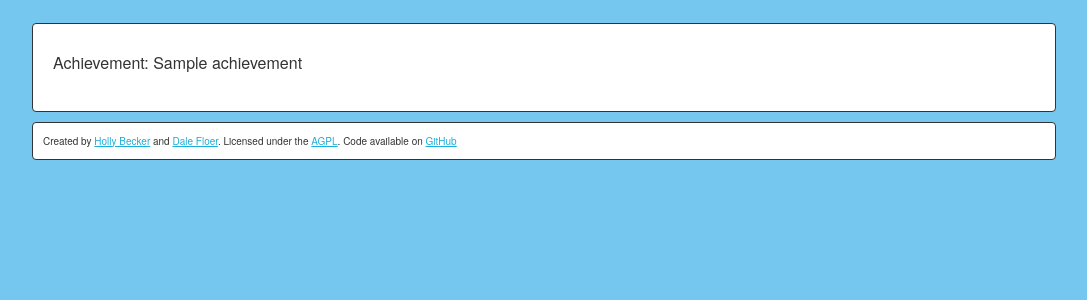
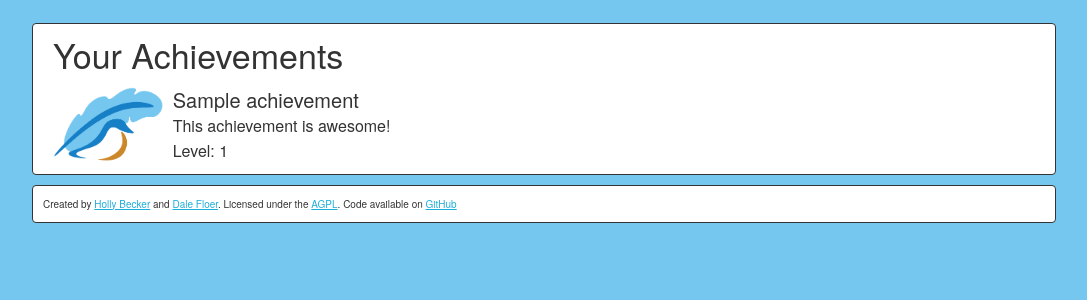
Before and after one commit to Hwesta/feathers-in-your-cap, a Django app: page /achievements/ in a window 1280 px wide. Shown: the part 67-367 px from the top of the page, without its empty margins (96-1183 px from the left). Run offline with Django 3.2, Linux system fonts and the light colour scheme; a user stored in the database is signed in; tables that the repository leaves empty hold one stand-in row (values such as "Sample post"); parts of the project's set-up code (start-up, migrations or seed data) failed here and were passed over.

Commit message:
Achievements: prettier achievments list

```diff
--- a/achievements/templates/achievements/achievementprogress_list.html
+++ b/achievements/templates/achievements/achievementprogress_list.html
@@ -1,14 +1,46 @@
 {% extends "layout.html" %}
+{% load static %}
 
 {% block title %}{{ block.super}} - Achievements{% endblock %}
 
 {% block content %}
 
-{% for progress in achievement_progress %}
-  <p>Achievement: {{ progress.achievement.name }}</p>
+<h2>Your Achievements</h2>
 
+<div class='achievements-display'>
+{% for progress in achievement_progress%}
+  <div class='achievement'>
+    <img src="{% static 'logo.png' %}" height="75px">
+    <div>
+      <h3>{{ progress.achievement.name }}</h3>
+      <p>This achievement is awesome!</p>
+      {% if progress.level == 0 %}
+      <p>Only {{ progress.progress }} more needed!</p>
+      {% elif progress.progress != None %}
+      <p>Level: {{ progress.level }}</p>
+      {% endif %}
+    </div>
+  </div>
 {% empty %}
   <p>You don't have any achievements yet! Have you <a href='#'>configured access to you eBird data</a>?</p>
 {% endfor %}
+</div>
+
+{% if upcoming_achievements %}
+<h2>Upcoming Achievements </h2>
+
+<div class='achievements-display'>
+{% for progress in upcoming_achievements%}
+  <div class='achievement'>
+    <img src="{% static 'logo.png' %}" height="75px">
+    <div>
+      <h3>{{ progress.achievement.name }}</h3>
+      <p>This achievement is awesome!</p>
+      <p>Only {{ progress.progress }} more needed!</p>
+    </div>
+  </div>
+{% endfor %}
+</div>
+{% endif %}
 
 {% endblock %}
--- a/achievements/views.py
+++ b/achievements/views.py
@@ -8,8 +8,13 @@ class AchievementProgressList(ListView):
     context_object_name = 'achievement_progress'
 
     def get_queryset(self):
-        return models.AchievementProgress.objects.filter(user=self.request.user)
+        return models.AchievementProgress.objects.filter(user=self.request.user, level__gte=1)
 
+    def get_context_data(self, **kwargs):
+        context = super(AchievementProgressList, self).get_context_data(**kwargs)
+        # Add some upcoming achievements
+        context['upcoming_achievements'] = models.AchievementProgress.objects.filter(user=self.request.user, level=0, progress__isnull=False)[:3]
+        return context
 # Achievement Implementations
 
 # Achievements take a user as a parameter, and return the level & progress towards the next level
--- a/sass/main.scss
+++ b/sass/main.scss
@@ -15,6 +15,7 @@
 @import "base";
 @import "modules";
 
+// Layout
 body {
     box-sizing: border-box;
     background: #75C7F0;
@@ -106,3 +107,26 @@ footer {
         padding: 0;
     }
 }
+
+// Styling
+
+.achievements-display {
+    margin: auto;
+    display: flex;
+    flex-flow: row wrap;
+    justify-content: flex-start;
+}
+
+.achievement {
+    display: flex;
+    flex-flow: row nowrap;
+    h3 {
+        padding: 0;
+        margin: 0 1rem;
+        font-size: 2rem;
+    }
+    p {
+        padding: 0;
+        margin: 0 1rem;
+    }
+}
--- a/static/main.css
+++ b/static/main.css
@@ -560,4 +560,21 @@ footer {
     margin: 0;
     padding: 0; }
 
+.achievements-display {
+  margin: auto;
+  display: flex;
+  flex-flow: row wrap;
+  justify-content: flex-start; }
+
+.achievement {
+  display: flex;
+  flex-flow: row nowrap; }
+  .achievement h3 {
+    padding: 0;
+    margin: 0 1rem;
+    font-size: 2rem; }
+  .achievement p {
+    padding: 0;
+    margin: 0 1rem; }
+
 /*# sourceMappingURL=main.css.map */
--- a/user_data/models.py
+++ b/user_data/models.py
@@ -7,7 +7,7 @@ from django.contrib.gis.db import models as gismodels
 
 class Species(models.Model):
     taxonomic_order = models.DecimalField(primary_key=True, decimal_places=10, max_digits=20)
-    category = models.TextField()
+    category = models.TextField(help_text='species, issf, etc')
     scientific_name = models.TextField(unique=True)
     common_name = models.TextField()  # Use eBird names
     ioc_name = models.TextField()
```
Also changed, not shown: user_data/migrations/0002_meta_changes.py (added).
